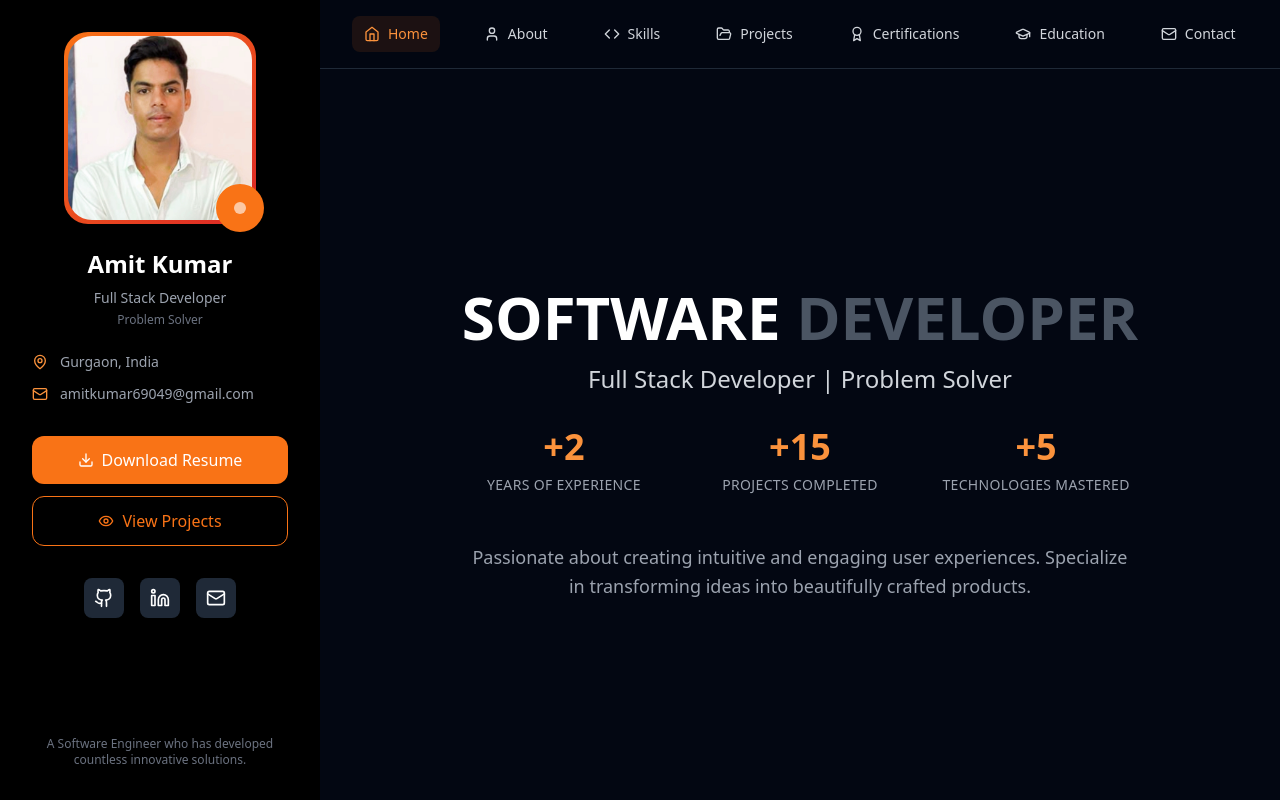
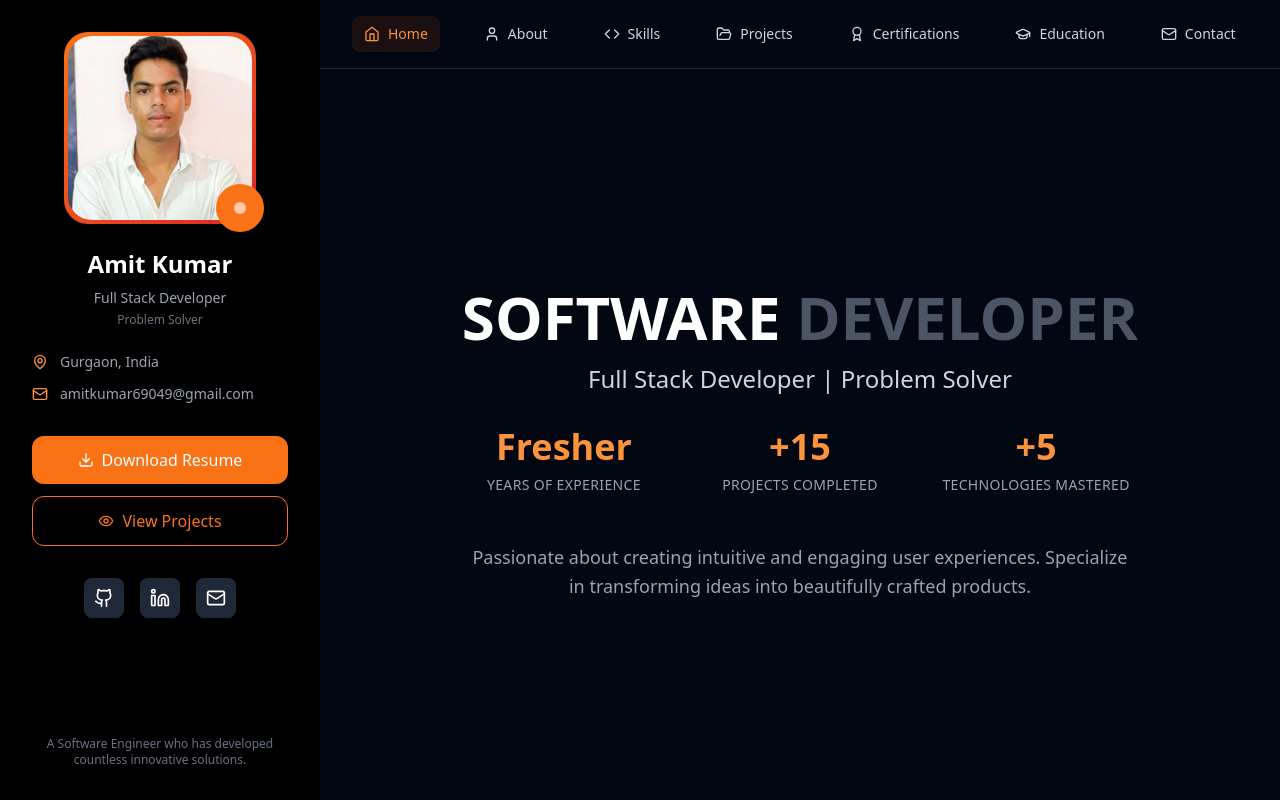
Before and after one commit to AmitKumar2k2/Amit-kumar-portfolio, a React (Vite) app: page / in a window 1280 px wide. Shown: the top 800 px of the page. Built offline with nearby package versions, Linux system fonts and the light colour scheme.

Commit message:
Update HeroSection.tsx

```diff
--- a/src/components/HeroSection.tsx
+++ b/src/components/HeroSection.tsx
@@ -17,7 +17,7 @@ const HeroSection: React.FC = () => {
         {/* Stats */}
         <div className="grid grid-cols-3 gap-8 mb-12">
           <div className="text-center">
-            <div className="text-4xl font-bold text-orange-400 mb-2">+2</div>
+            <div className="text-4xl font-bold text-orange-400 mb-2">Fresher</div>
             <div className="text-sm text-gray-400 uppercase tracking-wide">Years of Experience</div>
           </div>
           <div className="text-center">
```
